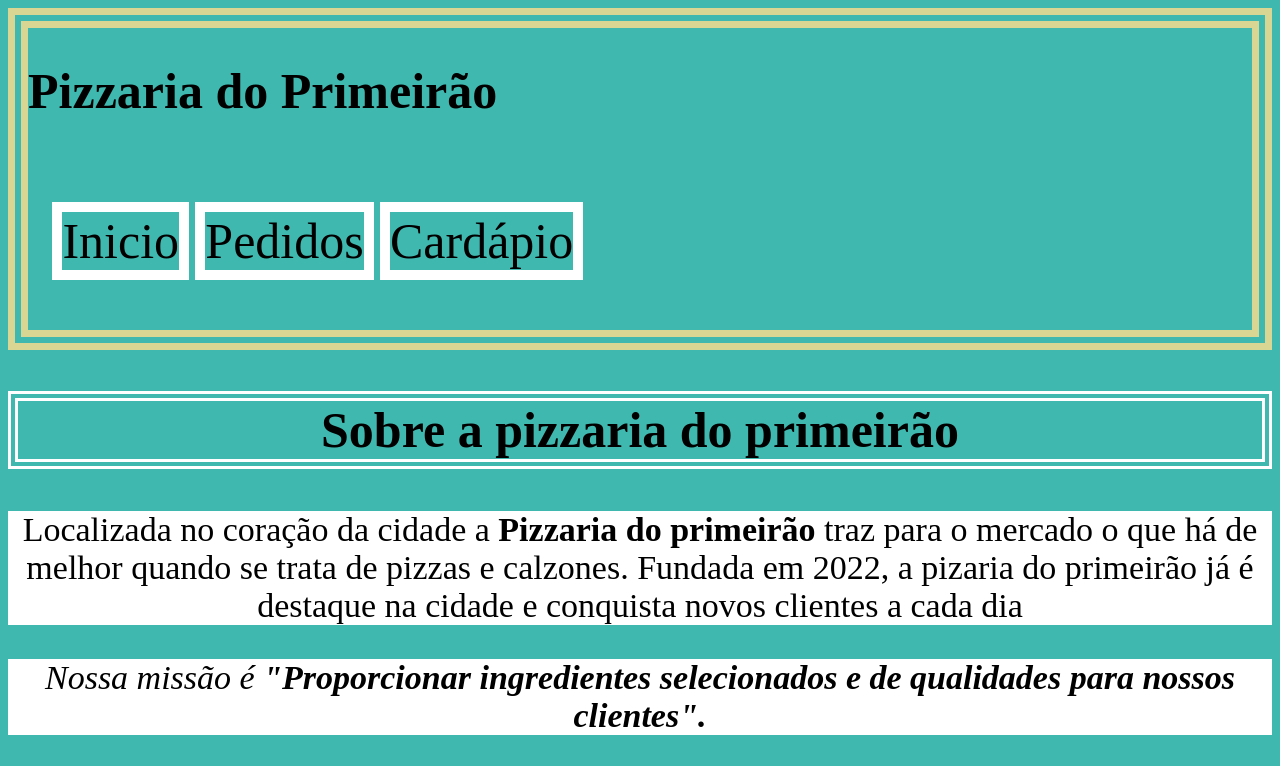
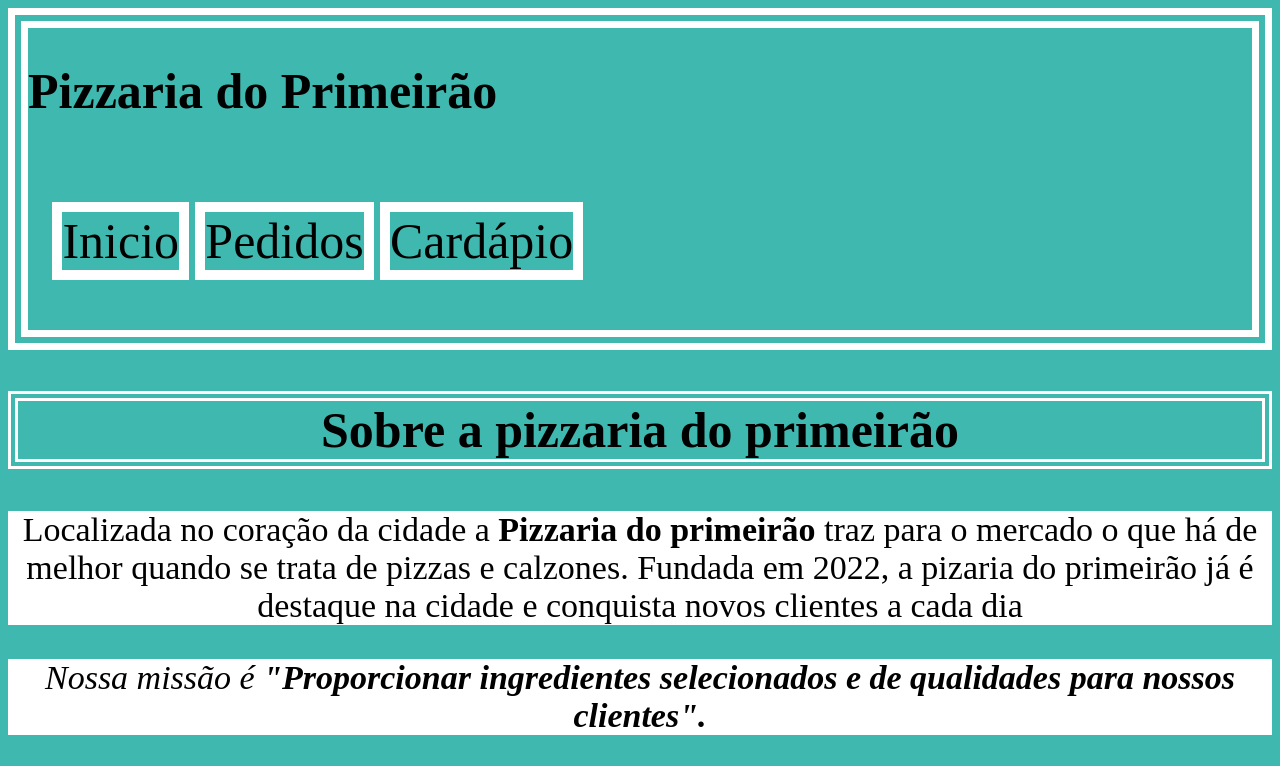
Before and after one commit to heroideallstar/primeiro_A, a plain HTML site: page index.html in a window 1280 px wide. Shown: the top 766 px of the page. Drawn offline with Linux system fonts and the light colour scheme.

Commit message:
Update style.css

```diff
--- a/style.css
+++ b/style.css
@@ -25,7 +25,7 @@ ul{
  font-size: 25px;
 }
 .cabecalho{
-	border: 20px double #d9d593;
+	border: 20px double #ffffff;
 }
 .ii{
 	font-size: 50px;
```
